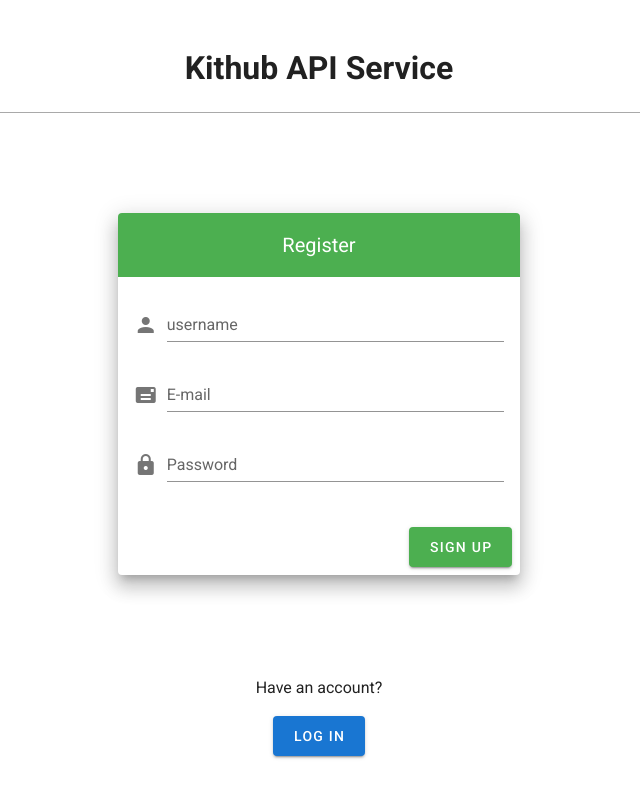
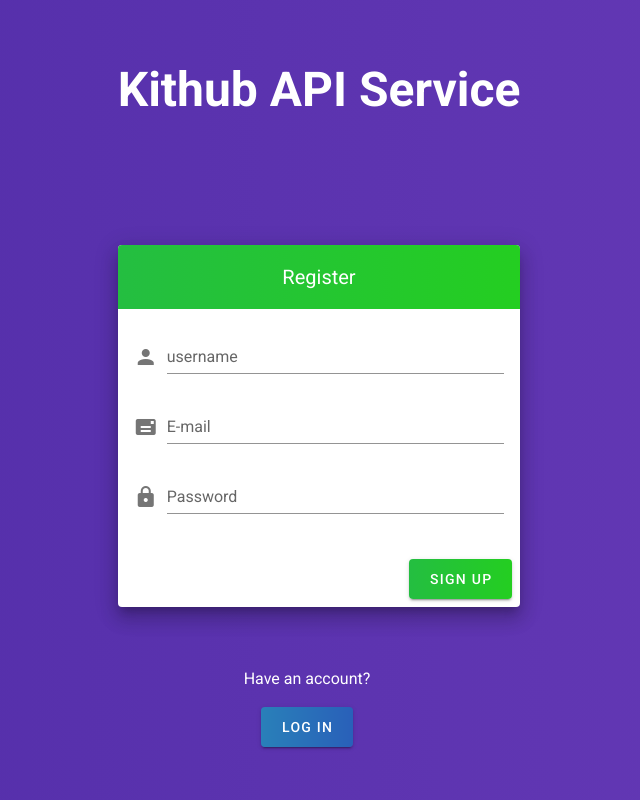
Before and after one commit to Ercan93/Kithub, a Vue app: page /login in a window 1280 px wide. Both pictures are taken after a click on the button "SIGN UP FOR KITHUB". Shown: the whole page, without its empty margins (321-961 px from the left). Built offline with nearby package versions, Linux system fonts and the light colour scheme.

Commit message:
Update Login.vue

```diff
--- a/src/views/Login.vue
+++ b/src/views/Login.vue
@@ -1,21 +1,21 @@
 <template>
   <v-app>
     <v-main>
-      <v-container class="fill-height" fluid>
+      <v-container class="fill-height container white--text" fluid>
         <v-row class="header" align="center" justify="center">
           <h1>Kithub API Service</h1>
         </v-row>
         <v-row align="center" justify="center">
           <v-col cols="12" sm="8" md="4">
             <v-card class="elevation-12">
-              <v-toolbar color="success" v-if="registerPage" dark flat>
+              <v-toolbar class="register" v-if="registerPage" dark flat>
                 <v-spacer></v-spacer>
                 <v-toolbar-title>Register</v-toolbar-title>
                 <v-spacer></v-spacer>
               </v-toolbar>
-              <v-toolbar color="primary" v-else dark flat>
+              <v-toolbar color="login" dark v-else flat>
                 <v-spacer></v-spacer>
-                <v-toolbar-title>Login</v-toolbar-title>
+                <v-toolbar-title class="title">Login</v-toolbar-title>
                 <v-spacer></v-spacer>
               </v-toolbar>
               <v-card-text>
@@ -51,25 +51,24 @@
               </v-card-text>
               <v-card-actions>
                 <v-spacer></v-spacer>
-                <v-btn
-                  class="pa-5"
-                  color="success"
-                  dark
-                  @click="register"
-                  v-if="registerPage"
-                >Sign up</v-btn>
-                <v-btn class="pa-5" color="primary" dark @click="login" v-else>Log in</v-btn>
+                <v-btn class="pa-5 register" dark @click="register" v-if="registerPage">Sign up</v-btn>
+                <v-btn class="pa-5 login" dark @click="login" v-else>Log in</v-btn>
               </v-card-actions>
             </v-card>
+            <v-row
+              class="flex flex-column mt-15"
+              align="center"
+              justify="center"
+              v-if="registerPage"
+            >
+              <span>Have an account?</span>
+              <v-btn class="pa-5 mt-4 login" @click="goLogin" dark>Log in</v-btn>
+            </v-row>
+            <v-row class="flex flex-column mt-15" align="center" justify="center" v-else>
+              <span>Don't have an account?</span>
+              <v-btn class="pa-5 mt-4 register" @click="goSignUp" dark>Sign up for Kithub</v-btn>
+            </v-row>
           </v-col>
-        </v-row>
-        <v-row class="flex flex-column" align="center" justify="center" v-if="registerPage">
-          <span>Have an account?</span>
-          <v-btn class="pa-5 mt-4" color="primary" @click="goLogin" dark>Log in</v-btn>
-        </v-row>
-        <v-row class="flex flex-column" align="center" justify="center" v-else>
-          <span>Don't have an account?</span>
-          <v-btn class="pa-5 mt-4" color="success" @click="goSignUp" dark>Sign up for Kithub</v-btn>
         </v-row>
       </v-container>
     </v-main>
@@ -132,9 +131,23 @@ export default {
 };
 </script>
 <style lang="sass" scoped>
-.header
-    padding-bottom: 20px
-    border-bottom: solid 1px darkgrey
+.container
+    background: #673AB7
+    background: -webkit-linear-gradient(to right, #512DA8, #673AB7)
+    background: linear-gradient(to right, #512DA8, #673AB7)
+    .header
+        font-size: 24px
+    .login
+        background: #2980b9
+        background: -webkit-linear-gradient(to right, #2980b9, #2960b9)
+        background: linear-gradient(to right, #2980b9, #2960b9)
+    .register
+        background: #24BE41
+        background: -webkit-linear-gradient(to right, #24BE41, #24CE21)
+        background: linear-gradient(to right, #24BE41, #24CE21)
+
+
+
 
 
 </style>
```
